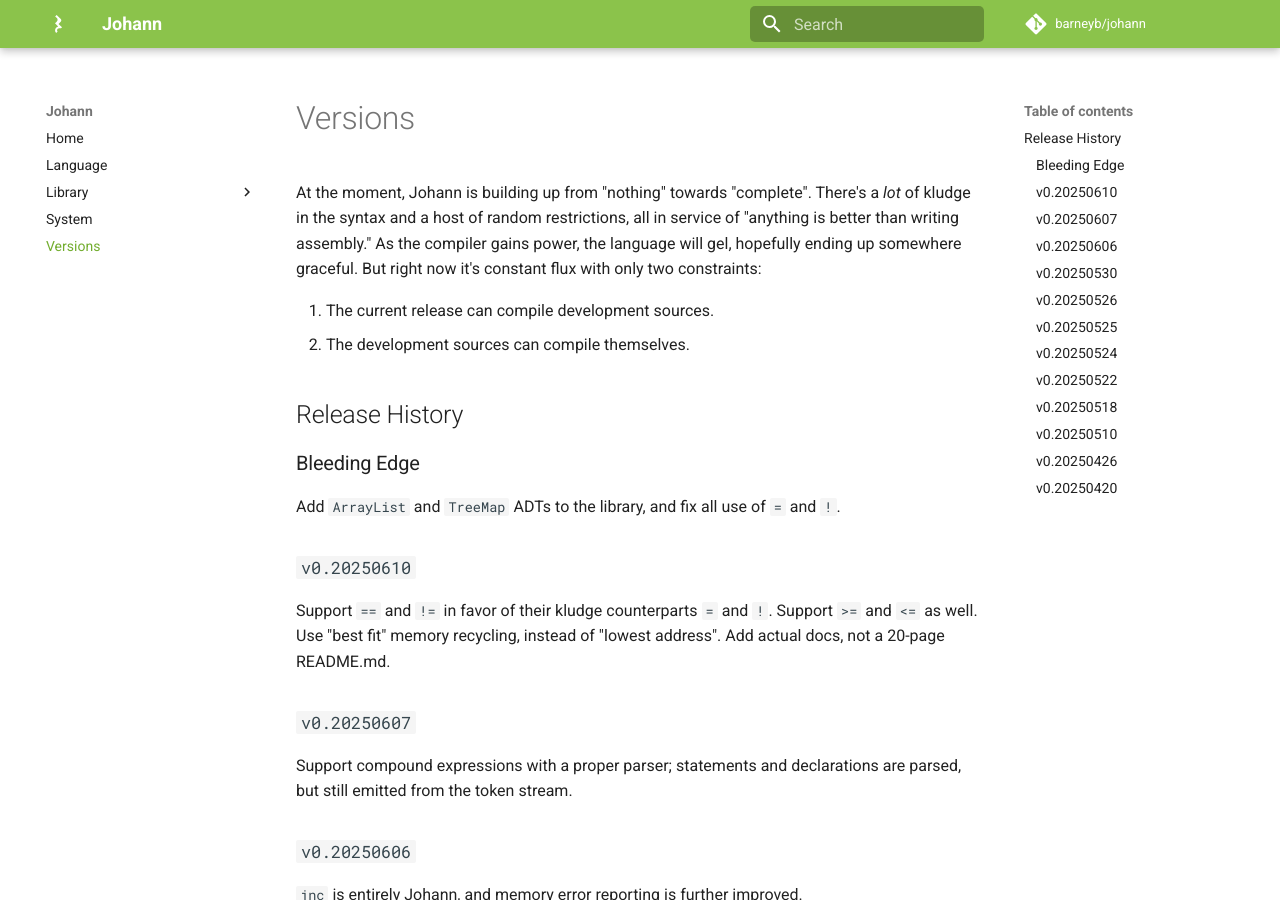
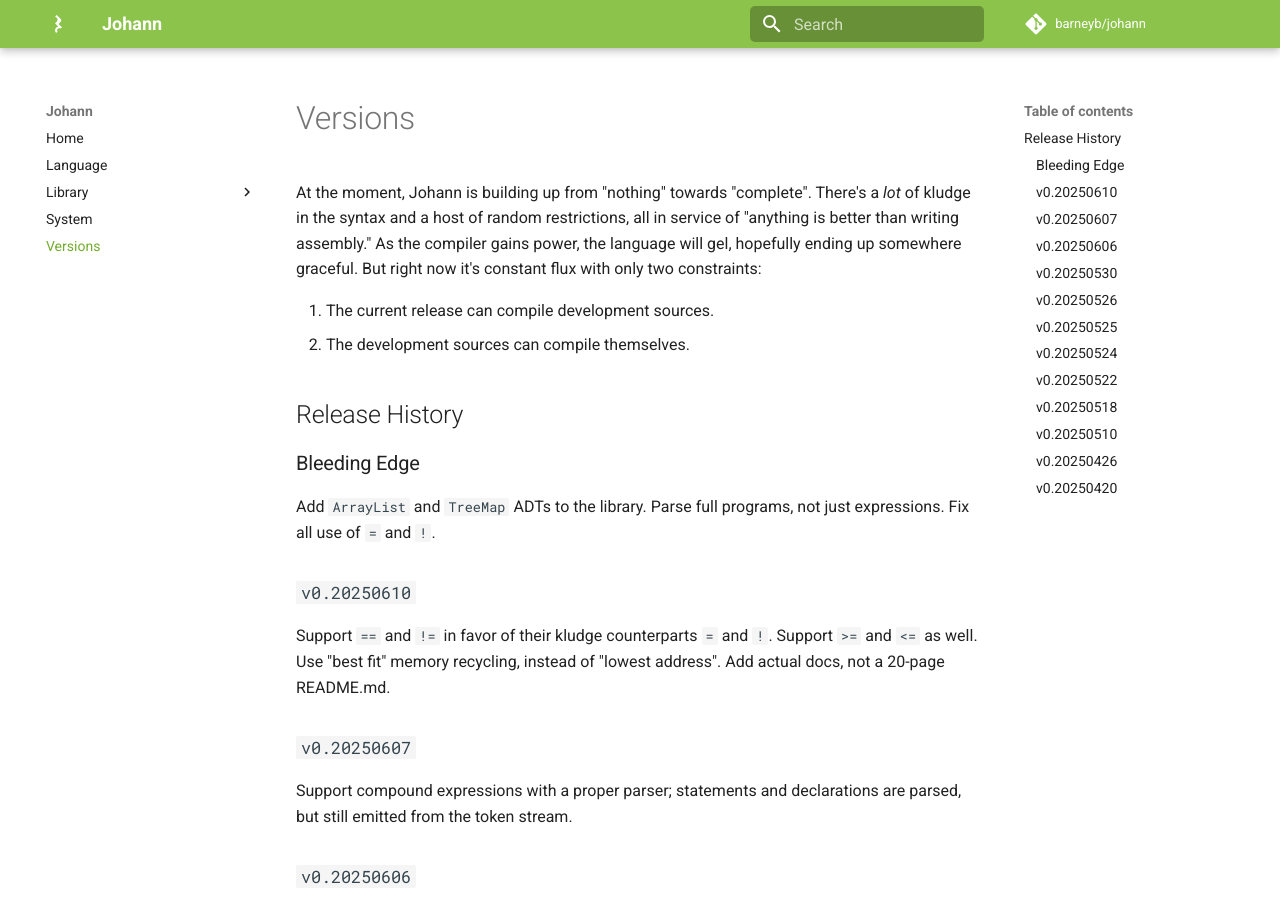
Before and after one commit to barneyb/johann, an MkDocs documentation site: the page built from documentation/docs/versions/index.md, in a window 1280 px wide and 900 px high. Built offline with MkDocs 1.6.1 and Material for MkDocs 9.7.7, drawn with Linux system fonts in a browser that asks for light colours; comment, search, counter and statistics services are not loaded.

Commit message:
parse entire declarations before emitting

```diff
--- a/documentation/docs/versions/index.md
+++ b/documentation/docs/versions/index.md
@@ -9,7 +9,7 @@ At the moment, Johann is building up from "nothing" towards "complete". There's
 
 ### Bleeding Edge
 
-Add `ArrayList` and `TreeMap` ADTs to the library, and fix all use of `=` and `!`.
+Add `ArrayList` and `TreeMap` ADTs to the library. Parse full programs, not just expressions. Fix all use of `=` and `!`.
 
 ### `v0.20250610`
 
```
Also changed, not shown: 8 other files.
